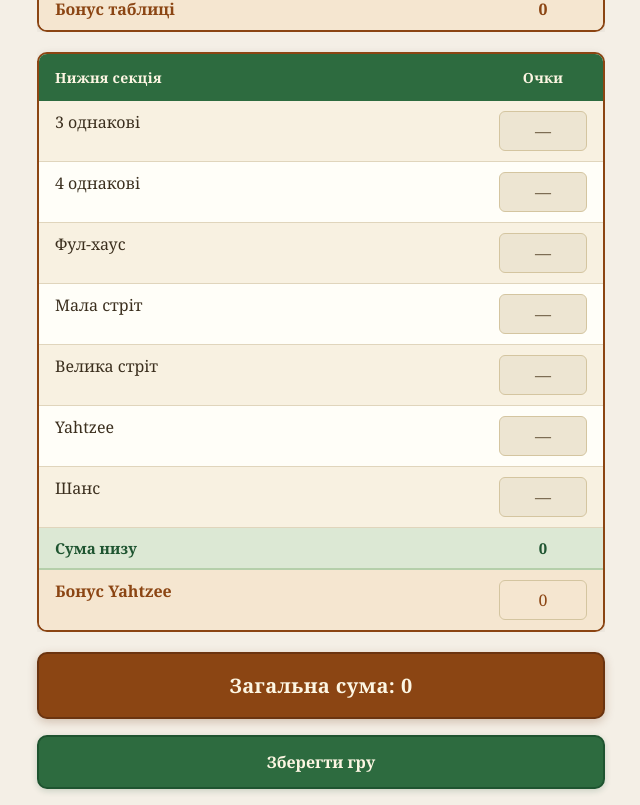
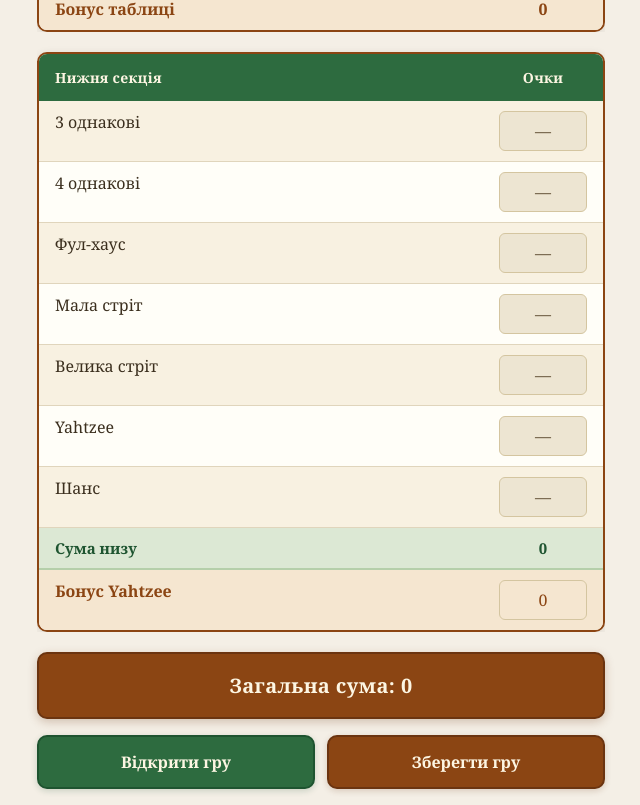
Before and after one commit to melnickforever/yahtzee, a Next.js app: page / in a window 1280 px wide. Shown: the part 956-1761 px from the top of the page, without its empty margins (319-959 px from the left). Built offline with nearby package versions, Linux system fonts and the light colour scheme.

Commit message:
feat: Add localStorage auto-save and JSON file save/load for game state

```diff
--- a/app/components/ScoreTable.tsx
+++ b/app/components/ScoreTable.tsx
@@ -1,14 +1,10 @@
 'use client';
 
 import { Language, translations } from '@/app/i18n';
-import { useEffect, useState } from 'react';
+import { useEffect, useRef, useState } from 'react';
 import { ScoreCell } from './ScoreCell';
 
-interface ScoreTableProps {
-  language: Language;
-}
-
-type CategoryKey =
+export type CategoryKey =
   | 'ones'
   | 'twos'
   | 'threes'
@@ -23,40 +19,35 @@ type CategoryKey =
   | 'yahtzee'
   | 'chance';
 
-type ScoresData = Record<CategoryKey, number | null>;
+export type ScoresData = Record<CategoryKey, number | null>;
 
-export function ScoreTable({ language }: ScoreTableProps) {
+const ALL_CATEGORY_KEYS: CategoryKey[] = [
+  'ones', 'twos', 'threes', 'fours', 'fives', 'sixes',
+  'threeOfAKind', 'fourOfAKind', 'fullHouse', 'smallStraight', 'largeStraight', 'yahtzee', 'chance',
+];
+
+interface ScoreTableProps {
+  language: Language;
+  scores: ScoresData;
+  onScoreChange: (category: CategoryKey, value: number | null) => void;
+  yahtzeeBonus: number;
+  onYahtzeeBonusChange: (value: number) => void;
+  onClearScores: () => void;
+  onLoadGame: (data: { scores: ScoresData; yahtzeeBonus: number; name?: string; language?: Language }) => void;
+  playerName: string;
+}
+
+export function ScoreTable({ language, scores, onScoreChange, yahtzeeBonus, onYahtzeeBonusChange, onClearScores, onLoadGame, playerName }: ScoreTableProps) {
   const t = translations[language];
 
-  const [yahtzeeBonus, setYahtzeeBonus] = useState<number>(0);
   const [yahtzeeBonusEditing, setYahtzeeBonusEditing] = useState(false);
   const [showClearConfirm, setShowClearConfirm] = useState(false);
-
-  const defaultScores: ScoresData = {
-    ones: null,
-    twos: null,
-    threes: null,
-    fours: null,
-    fives: null,
-    sixes: null,
-    threeOfAKind: null,
-    fourOfAKind: null,
-    fullHouse: null,
-    smallStraight: null,
-    largeStraight: null,
-    yahtzee: null,
-    chance: null,
-  };
-
-  const [scores, setScores] = useState<ScoresData>(defaultScores);
-
-  const handleScoreChange = (category: CategoryKey, value: number | null) => {
-    setScores((prev) => ({ ...prev, [category]: value }));
-  };
+  const [fileError, setFileError] = useState<string | null>(null);
+  const fileInputRef = useRef<HTMLInputElement>(null);
+  const errorTimerRef = useRef<ReturnType<typeof setTimeout>>();
 
   const handleClearScores = () => {
-    setScores(defaultScores);
-    setYahtzeeBonus(0);
+    onClearScores();
     setYahtzeeBonusEditing(false);
     setShowClearConfirm(false);
   };
@@ -65,10 +56,10 @@ export function ScoreTable({ language }: ScoreTableProps) {
 
   useEffect(() => {
     if (isYahtzeeBonusLocked) {
-      setYahtzeeBonus(0);
+      onYahtzeeBonusChange(0);
       setYahtzeeBonusEditing(false);
     }
-  }, [isYahtzeeBonusLocked]);
+  }, [isYahtzeeBonusLocked, onYahtzeeBonusChange]);
 
   const upperCategories: CategoryKey[] = ['ones', 'twos', 'threes', 'fours', 'fives', 'sixes'];
   const lowerCategories: CategoryKey[] = ['threeOfAKind', 'fourOfAKind', 'fullHouse', 'smallStraight', 'largeStraight', 'yahtzee', 'chance'];
@@ -89,38 +80,95 @@ export function ScoreTable({ language }: ScoreTableProps) {
     return fixedValues[categoryKey] ?? null;
   };
 
-  const handleSaveGame = () => {
-    const clone = document.documentElement.cloneNode(true) as HTMLElement;
+  const handleSaveGame = async () => {
+    const now = new Date();
+    const date = now.toISOString().slice(0, 10);
+    const time = now.toTimeString().slice(0, 8).replace(/:/g, '-');
+    const suggestedName = `yahtzee-${date}_${time}.json`;
 
-    // Collect all CSS and inline it
-    const styles: string[] = [];
-    for (const sheet of Array.from(document.styleSheets)) {
+    const data = JSON.stringify({
+      version: 1,
+      name: playerName,
+      language,
+      scores,
+      yahtzeeBonus,
+      savedAt: now.toISOString(),
+    }, null, 2);
+
+    if ('showSaveFilePicker' in window) {
       try {
-        for (const rule of Array.from(sheet.cssRules)) {
-          styles.push(rule.cssText);
-        }
-      } catch {
-        // skip cross-origin sheets
+        const handle = await (window as unknown as { showSaveFilePicker: (opts: { suggestedName: string; types: { description: string; accept: Record<string, string[]> }[] }) => Promise<FileSystemFileHandle> }).showSaveFilePicker({
+          suggestedName,
+          types: [{ description: 'JSON', accept: { 'application/json': ['.json'] } }],
+        });
+        const writable = await handle.createWritable();
+        await writable.write(data);
+        await writable.close();
+        return;
+      } catch (e) {
+        if ((e as DOMException).name === 'AbortError') return;
       }
     }
-    const styleEl = document.createElement('style');
-    styleEl.textContent = styles.join('\n');
 
-    // Remove all existing link[rel=stylesheet] and script tags
-    clone.querySelectorAll('link[rel="stylesheet"], script').forEach((el) => el.remove());
-    clone.querySelector('head')?.appendChild(styleEl);
-
-    const html = `<!DOCTYPE html>\n${clone.outerHTML}`;
-    const blob = new Blob([html], { type: 'text/html' });
+    const blob = new Blob([data], { type: 'application/json' });
     const url = URL.createObjectURL(blob);
     const a = document.createElement('a');
     a.href = url;
-    const now = new Date();
-    const date = now.toISOString().slice(0, 10);
-    const time = now.toTimeString().slice(0, 8).replace(/:/g, '-');
-    a.download = `yahtzee-${date}_${time}.html`;
+    a.download = suggestedName;
     a.click();
     URL.revokeObjectURL(url);
+  };
+
+  const showFileError = (message: string) => {
+    setFileError(message);
+    if (errorTimerRef.current) clearTimeout(errorTimerRef.current);
+    errorTimerRef.current = setTimeout(() => setFileError(null), 5000);
+  };
+
+  const validateGameData = (data: unknown): data is { scores: ScoresData; yahtzeeBonus: number; name?: string; language?: Language } => {
+    if (typeof data !== 'object' || data === null) return false;
+    const obj = data as Record<string, unknown>;
+
+    // Validate scores
+    if (typeof obj.scores !== 'object' || obj.scores === null) return false;
+    const s = obj.scores as Record<string, unknown>;
+    for (const key of ALL_CATEGORY_KEYS) {
+      if (!(key in s)) return false;
+      if (s[key] !== null && typeof s[key] !== 'number') return false;
+    }
+
+    // Validate yahtzeeBonus
+    if (typeof obj.yahtzeeBonus !== 'number') return false;
+    if (obj.yahtzeeBonus < 0 || obj.yahtzeeBonus > 1000 || obj.yahtzeeBonus % 100 !== 0) return false;
+
+    // Optional fields
+    if ('language' in obj && obj.language !== 'uk' && obj.language !== 'en') return false;
+    if ('name' in obj && typeof obj.name !== 'string') return false;
+
+    return true;
+  };
+
+  const handleOpenGame = (e: React.ChangeEvent<HTMLInputElement>) => {
+    const file = e.target.files?.[0];
+    if (!file) return;
+
+    const reader = new FileReader();
+    reader.onload = () => {
+      try {
+        const data = JSON.parse(reader.result as string);
+        if (!validateGameData(data)) {
+          showFileError(t.invalidFile);
+          return;
+        }
+        onLoadGame(data);
+      } catch {
+        showFileError(t.invalidFile);
+      }
+    };
+    reader.readAsText(file);
+
+    // Reset input so the same file can be selected again
+    e.target.value = '';
   };
 
   const renderRow = (categoryKey: CategoryKey, categoryName: string) => {
@@ -131,7 +179,7 @@ export function ScoreTable({ language }: ScoreTableProps) {
         <div className="score-grid-cell">
           <ScoreCell
             value={scores[categoryKey]}
-            onChange={(value) => handleScoreChange(categoryKey, value)}
+            onChange={(value) => onScoreChange(categoryKey, value)}
             fixedValue={fixedValue}
           />
         </div>
@@ -212,7 +260,7 @@ export function ScoreTable({ language }: ScoreTableProps) {
                 <select
                   value={yahtzeeBonus}
                   onChange={(e) => {
-                    setYahtzeeBonus(Number(e.target.value));
+                    onYahtzeeBonusChange(Number(e.target.value));
                     setYahtzeeBonusEditing(false);
                   }}
                   onBlur={() => setYahtzeeBonusEditing(false)}
@@ -241,9 +289,22 @@ export function ScoreTable({ language }: ScoreTableProps) {
         {t.grandTotal}: {grandTotal}
       </div>
 
-      <button className="save-game-button" onClick={handleSaveGame}>
-        {t.saveGame}
-      </button>
+      <div className="game-actions">
+        <button className="open-game-button" onClick={() => fileInputRef.current?.click()}>
+          {t.openGame}
+        </button>
+        <button className="save-game-button" onClick={handleSaveGame}>
+          {t.saveGame}
+        </button>
+        <input
+          ref={fileInputRef}
+          type="file"
+          accept=".json"
+          onChange={handleOpenGame}
+          style={{ display: 'none' }}
+        />
+      </div>
+      {fileError && <div className="file-error">{fileError}</div>}
     </div>
   );
 }
--- a/app/globals.css
+++ b/app/globals.css
@@ -511,24 +511,56 @@ input[type='text'] {
 }
 
 /* Save Game Button */
-.save-game-button {
-  display: block;
-  width: 100%;
+.game-actions {
+  display: flex;
+  gap: 12px;
   margin-top: 16px;
+}
+
+.save-game-button,
+.open-game-button {
+  flex: 1;
   padding: 14px;
-  background-color: #2d6b3f;
-  color: #fdf6e3;
-  border: 2px solid #1e5430;
   border-radius: 10px;
   font-size: 16px;
   font-weight: 600;
   cursor: pointer;
   transition: background-color 0.15s ease;
+}
+
+.save-game-button {
+  display: block;
+  background-color: #8b4513;
+  color: #fdf6e3;
+  border: 2px solid #6b3410;
+  box-shadow: 0 2px 6px rgba(107, 52, 16, 0.2);
+}
+
+.save-game-button:hover {
+  background-color: #a0521a;
+}
+
+.open-game-button {
+  background-color: #2d6b3f;
+  color: #fdf6e3;
+  border: 2px solid #1e5430;
   box-shadow: 0 2px 6px rgba(30, 84, 48, 0.2);
 }
 
-.save-game-button:hover {
+.open-game-button:hover {
   background-color: #367a4a;
+}
+
+.file-error {
+  margin-top: 10px;
+  padding: 10px 14px;
+  color: #a02020;
+  background-color: #fde8e8;
+  border: 1px solid #e0b0b0;
+  border-radius: 8px;
+  font-size: 14px;
+  font-weight: 500;
+  text-align: center;
 }
 
 /* Score Cell */
--- a/app/i18n.ts
+++ b/app/i18n.ts
@@ -15,6 +15,8 @@ export const translations = {
     bonus: 'Бонус',
     grandTotal: 'Загальна сума',
     saveGame: 'Зберегти гру',
+    openGame: 'Відкрити гру',
+    invalidFile: 'Невірний формат файлу',
     clearScore: 'Очистити результати?',
     yes: 'Так',
     no: 'Ні',
@@ -132,6 +134,8 @@ export const translations = {
     bonus: 'Bonus',
     grandTotal: 'Grand Total',
     saveGame: 'Save Game',
+    openGame: 'Open Game',
+    invalidFile: 'Invalid file format',
     clearScore: 'Clear scores?',
     yes: 'Yes',
     no: 'No',
--- a/app/page.tsx
+++ b/app/page.tsx
@@ -1,19 +1,83 @@
 'use client';
 
-import { useState, useCallback } from 'react';
+import { useState, useCallback, useEffect } from 'react';
 import { Language, translations } from '@/app/i18n';
 import { LanguageSwitcher } from '@/app/components/LanguageSwitcher';
 import { DiceLogo } from '@/app/components/DiceLogo';
 import { DiceGame } from '@/app/components/DiceGame';
 import { RulesReference } from '@/app/components/RulesReference';
-import { ScoreTable } from '@/app/components/ScoreTable';
+import { ScoreTable, CategoryKey, ScoresData } from '@/app/components/ScoreTable';
+
+const STORAGE_KEY = 'yahtzee-game-state';
+const EXPIRY_MS = 86400000; // 24 hours
+
+const defaultScores: ScoresData = {
+  ones: null, twos: null, threes: null, fours: null, fives: null, sixes: null,
+  threeOfAKind: null, fourOfAKind: null, fullHouse: null,
+  smallStraight: null, largeStraight: null, yahtzee: null, chance: null,
+};
 
 export default function Home() {
   const [language, setLanguage] = useState<Language>('uk');
   const [playerName, setPlayerName] = useState('');
   const [isPlayerNameSaved, setIsPlayerNameSaved] = useState(false);
   const [gameActive, setGameActive] = useState(false);
+  const [scores, setScores] = useState<ScoresData>(defaultScores);
+  const [yahtzeeBonus, setYahtzeeBonus] = useState<number>(0);
+  const [isLoaded, setIsLoaded] = useState(false);
   const t = translations[language];
+
+  // Load from localStorage on mount
+  useEffect(() => {
+    try {
+      const raw = localStorage.getItem(STORAGE_KEY);
+      if (raw) {
+        const data = JSON.parse(raw);
+        if (data.expiresAt > Date.now()) {
+          setScores(data.scores ?? defaultScores);
+          setYahtzeeBonus(data.yahtzeeBonus ?? 0);
+          setPlayerName(data.playerName ?? '');
+          setLanguage(data.language ?? 'uk');
+          if (data.playerName) setIsPlayerNameSaved(true);
+        }
+      }
+    } catch {
+      // ignore corrupt data
+    }
+    setIsLoaded(true);
+  }, []);
+
+  // Save to localStorage on every state change (sliding expiry)
+  useEffect(() => {
+    if (!isLoaded) return;
+    try {
+      localStorage.setItem(STORAGE_KEY, JSON.stringify({
+        scores, yahtzeeBonus, playerName, language,
+        expiresAt: Date.now() + EXPIRY_MS,
+      }));
+    } catch {
+      // ignore storage full
+    }
+  }, [isLoaded, scores, yahtzeeBonus, playerName, language]);
+
+  const handleScoreChange = useCallback((category: CategoryKey, value: number | null) => {
+    setScores((prev) => ({ ...prev, [category]: value }));
+  }, []);
+
+  const handleClearScores = useCallback(() => {
+    setScores(defaultScores);
+    setYahtzeeBonus(0);
+  }, []);
+
+  const handleLoadGame = useCallback((data: { scores: ScoresData; yahtzeeBonus: number; name?: string; language?: Language }) => {
+    setScores(data.scores);
+    setYahtzeeBonus(data.yahtzeeBonus);
+    if (data.name !== undefined) {
+      setPlayerName(data.name);
+      setIsPlayerNameSaved(!!data.name);
+    }
+    if (data.language) setLanguage(data.language);
+  }, []);
 
   const smoothScroll = useCallback((targetY: number, duration = 1200) => {
     const startY = window.scrollY;
@@ -86,7 +150,16 @@ export default function Home() {
           smoothScroll(0, 1200);
         }} />}
         <RulesReference language={language} />
-        <ScoreTable language={language} />
+        <ScoreTable
+          language={language}
+          scores={scores}
+          onScoreChange={handleScoreChange}
+          yahtzeeBonus={yahtzeeBonus}
+          onYahtzeeBonusChange={setYahtzeeBonus}
+          onClearScores={handleClearScores}
+          onLoadGame={handleLoadGame}
+          playerName={playerName}
+        />
       </main>
       <script
         type="application/ld+json"
```
Also changed, not shown: 2 other files (tests, documents, lock files or other folders).
